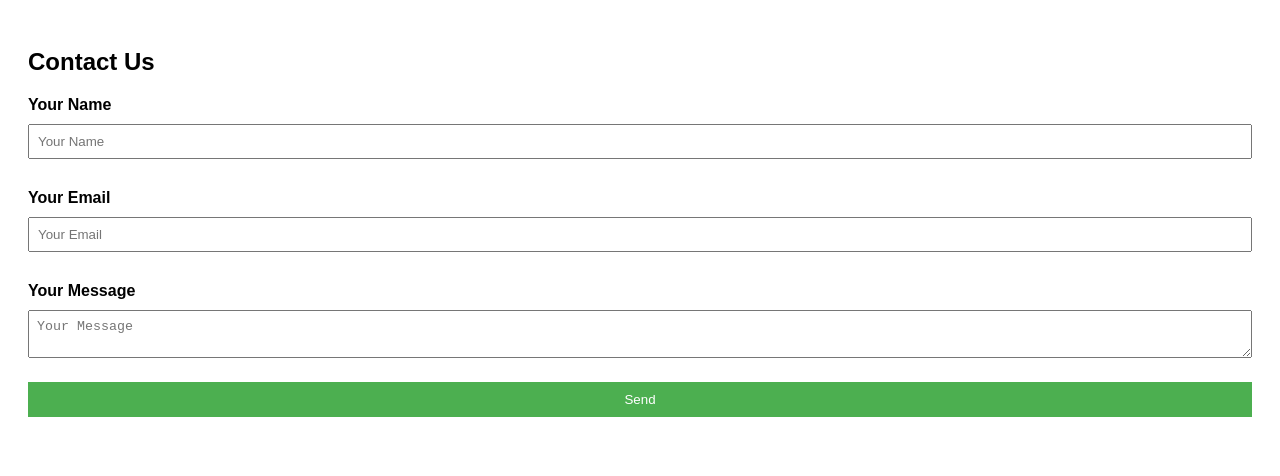
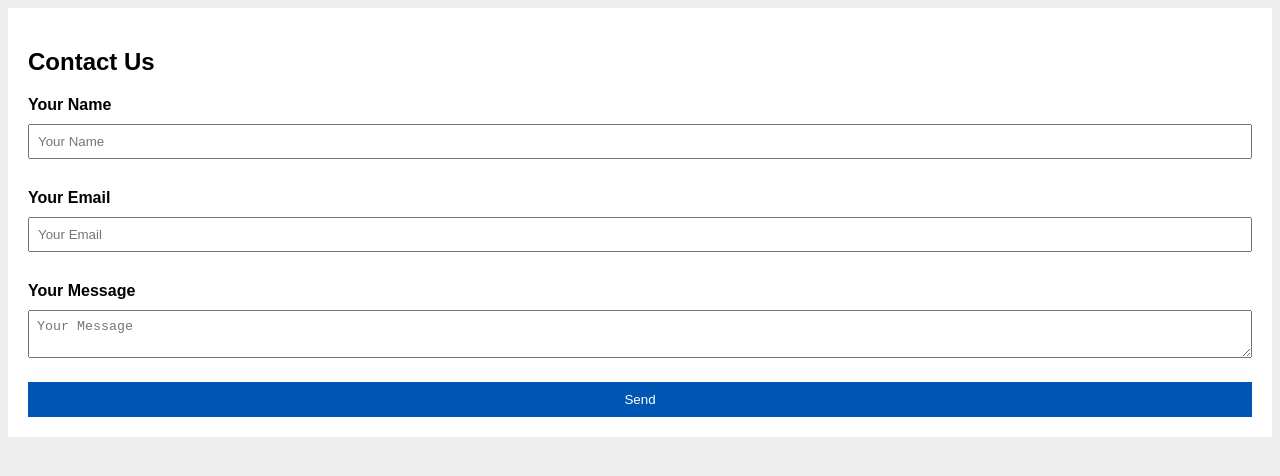
Before and after one commit to vijayalakshmipepala/double, a plain HTML site: page index.html in a window 1280 px wide. Drawn offline with Linux system fonts and the light colour scheme.

Commit message:
1contrast is fixing

```diff
--- a/index.html
+++ b/index.html
@@ -5,12 +5,12 @@
     <meta name="viewport" content="width=device-width, initial-scale=1.0">
     <title>Contact Form</title>
     <style>
-        body { font-family: Arial, sans-serif; color: #000; background: #fff; } /* High contrast colors for better visibility */
-        .container { padding: 20px; }
+        body { font-family: Arial, sans-serif; color: #000; background: #eee; } /* Adjusted background for contrast */
+        .container { padding: 20px; background: white; } /* Ensures high contrast */
         label { display: block; margin: 10px 0; font-weight: bold; }
         input, textarea { width: 100%; padding: 8px; margin-bottom: 20px; box-sizing: border-box; }
-        button { background-color: #4CAF50; color: white; padding: 10px; border: none; cursor: pointer; width: 100%; }
-        button:hover { background-color: #45a049; }
+        button { background-color: #0056b3; color: white; padding: 10px; border: none; cursor: pointer; width: 100%; }
+        button:hover { background-color: #004494; }
     </style>
 </head>
 <body>
```
